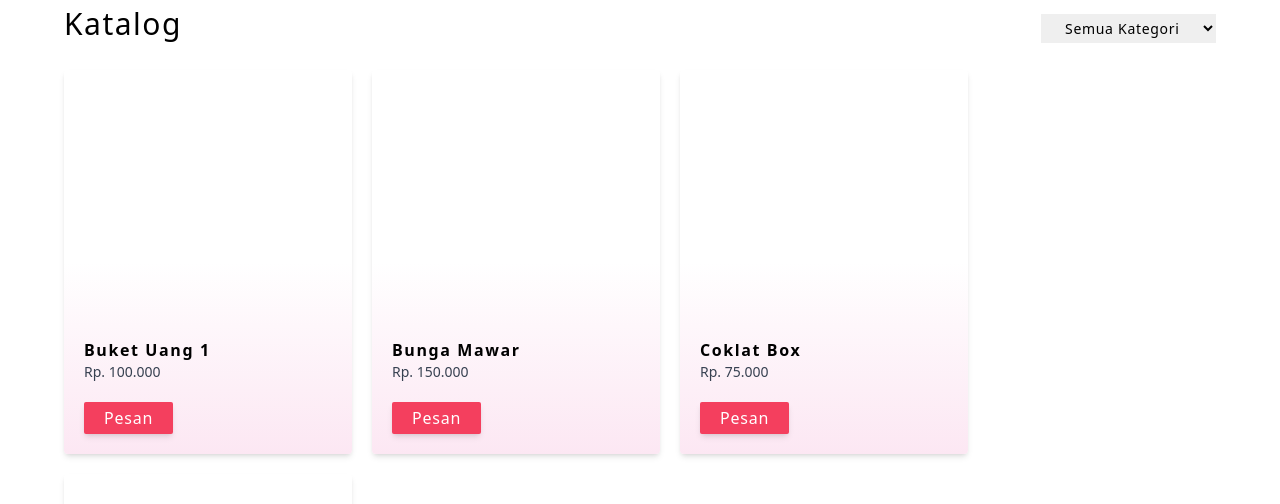
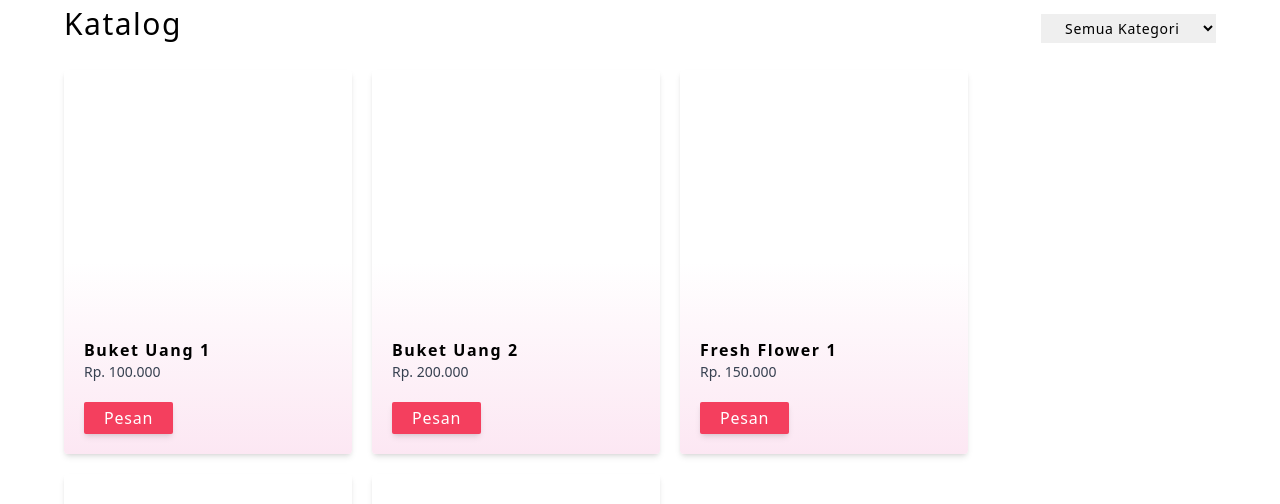
Before and after one commit to lahferii/florist-catalogue, a Next.js app: page /katalog in a window 1280 px wide. Shown: the part 122-626 px from the top of the page. Built offline with nearby package versions, Linux system fonts and the light colour scheme.

Commit message:
create main catalogue

```diff
--- a/app/components/sections/catalogue.jsx
+++ b/app/components/sections/catalogue.jsx
@@ -8,16 +8,16 @@ export default function Catalogue(){
                 <ProductBox title="Nominal 100rb" price="64738"/>
                 <ProductBox title="Nominal 200rb" price="64738"/>
                 <ProductBox title="owidhjsc" price="64738"/>
-                <MoreBox/>
+                <MoreBox target="Buket Uang"/>
             </ProductWrapper>
 
 
-            <ProductWrapper title="Category 2">
+            <ProductWrapper title="Fresh Flower">
                 <ProductBox/>
                 <ProductBox/>
                 <ProductBox/>
                 <ProductBox/>
-                <MoreBox/>
+                <MoreBox target="Fresh Flower"/>
             </ProductWrapper>
         </section>
     )
--- a/app/components/utils/products.jsx
+++ b/app/components/utils/products.jsx
@@ -64,9 +64,14 @@ function MoreBox({target}){
     return(
         <div className="w-72 h-96 flex-shrink-0 rounded overflow-hidden snap-center flex border-2 border-rose-500 p-1">
             <article className="w-full h-full bg-rose-500 m-auto flex">
-                    <div className="m-auto">
-                        <Link href={"/katalog"} className="btn-secondary text-rose-500">Lihat Selengkapnya</Link>
-                    </div>
+                <div className="m-auto">
+                  <Link
+                    href={`/katalog?category=${target}`}
+                    className="btn-secondary text-rose-500"
+                  >
+                    Lihat Selengkapnya
+                  </Link>
+                </div>
             </article>
        </div>
     )
--- a/app/katalog/page.js
+++ b/app/katalog/page.js
@@ -1,16 +1,21 @@
-'use client'
+"use client";
 
-import { useState } from "react";
+import { useState, useEffect } from "react";
+import { useSearchParams } from "next/navigation";
 import { Wrapper, Product } from "./components/products";
 
-export default function Katalog() {
-  const [selectedCategory, setSelectedCategory] = useState("");
+export default function KatalogClient() {
+  const searchParams = useSearchParams();
+  const categoryFromQuery = searchParams.get("category") || "";
+
+  const [selectedCategory, setSelectedCategory] = useState(categoryFromQuery);
 
   const products = [
     { title: "Buket Uang 1", category: "Buket Uang", price: "100.000" },
-    { title: "Bunga Mawar", category: "Buket Bunga", price: "150.000" },
-    { title: "Coklat Box", category: "Coklat", price: "75.000" },
     { title: "Buket Uang 2", category: "Buket Uang", price: "200.000" },
+    { title: "Fresh Flower 1", category: "Fresh Flower", price: "150.000" },
+    { title: "Fresh Flower 2", category: "Fresh Flower", price: "75.000" },
+    { title: "Fresh Flower 3", category: "Fresh Flower", price: "200.000" },
   ];
 
   const filteredProducts = selectedCategory
@@ -29,15 +34,14 @@ export default function Katalog() {
         >
           <option value="">Semua Kategori</option>
           <option value="Buket Uang">Buket Uang</option>
-          <option value="Buket Bunga">Buket Bunga</option>
-          <option value="Coklat">Coklat</option>
+          <option value="Fresh Flower">Fresh Flower</option>
         </select>
       </article>
 
       <Wrapper>
-        {filteredProducts.map((product, index) => (
+        {filteredProducts.map((product) => (
           <Product
-            key={index}
+            key={product.title}
             title={product.title}
             category={product.category}
             price={product.price}
```
